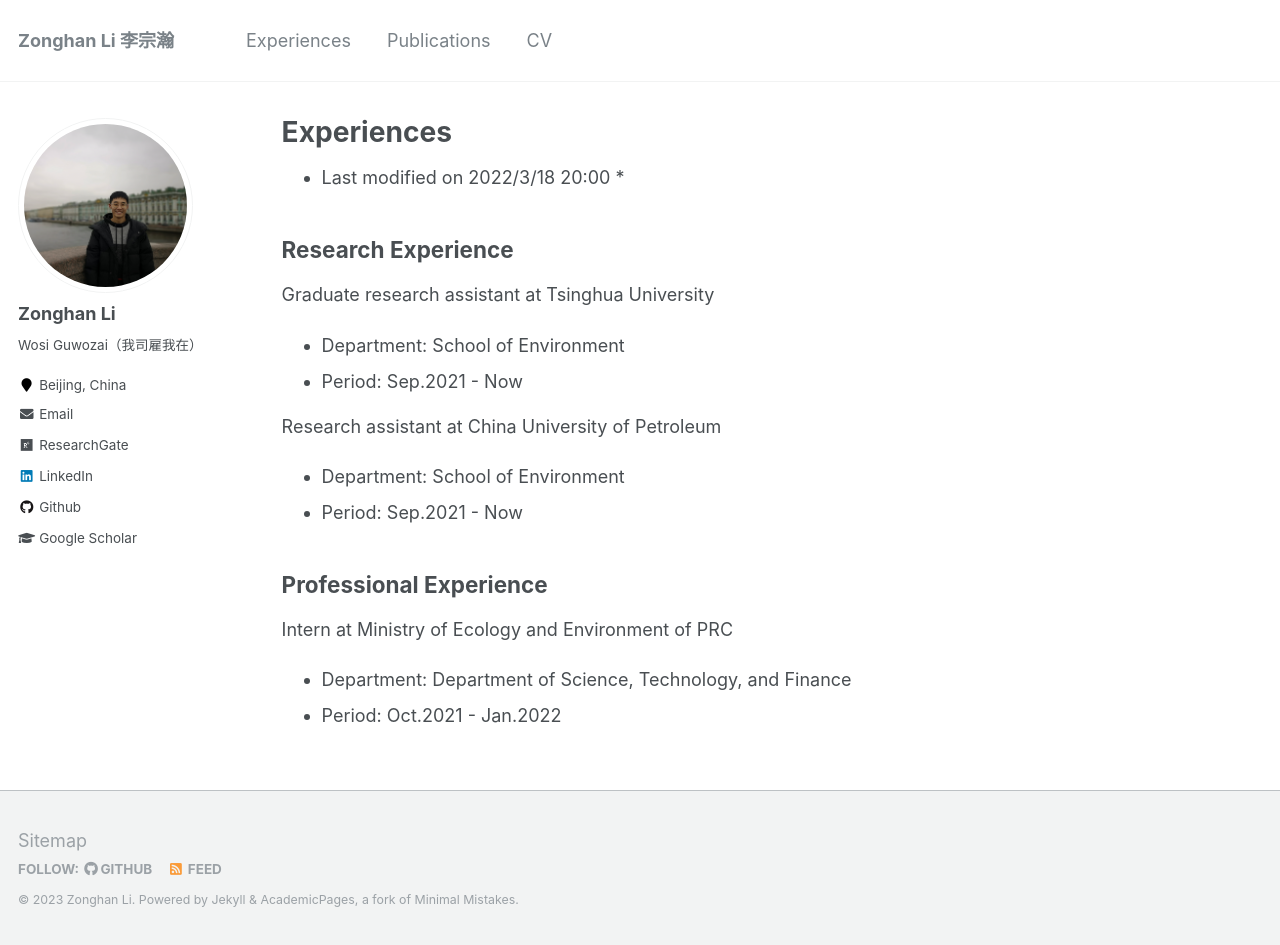
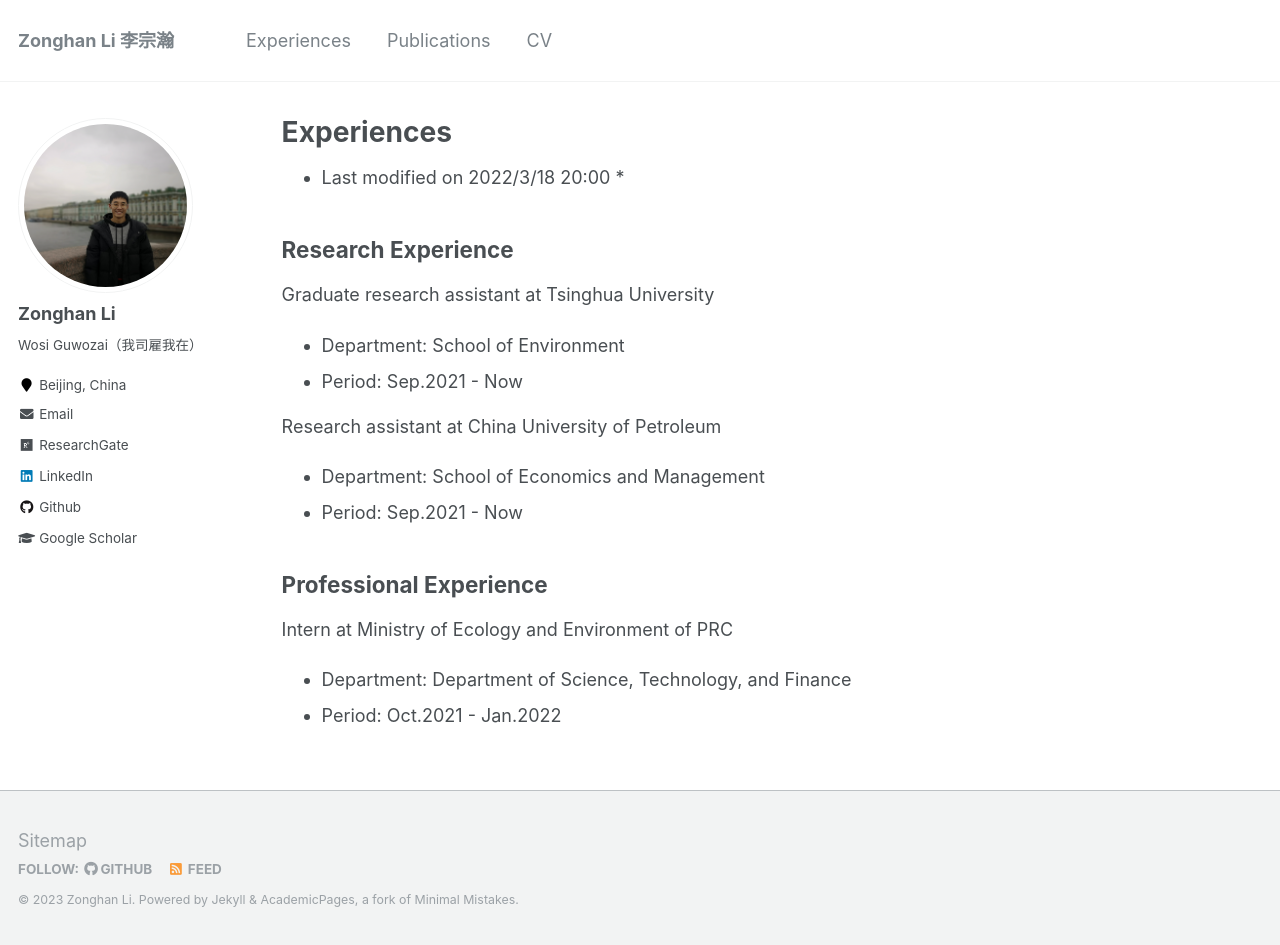
Before and after one commit to lzh3278/lzh.github.io, a Jekyll site: the page built from _pages/Experiences.md, in a window 1280 px wide and 945 px high. Built offline with Jekyll 4.4.1, drawn with Linux system fonts in a browser that asks for light colours.

Commit message:
Update Experiences.md

```diff
--- a/_pages/Experiences.md
+++ b/_pages/Experiences.md
@@ -15,7 +15,7 @@ Graduate research assistant at Tsinghua University
 * Period: Sep.2021 - Now
 
 Research assistant at China University of Petroleum
-* Department: School of Environment
+* Department: School of Economics and Management
 * Period: Sep.2021 - Now
 
 Professional Experience
```
